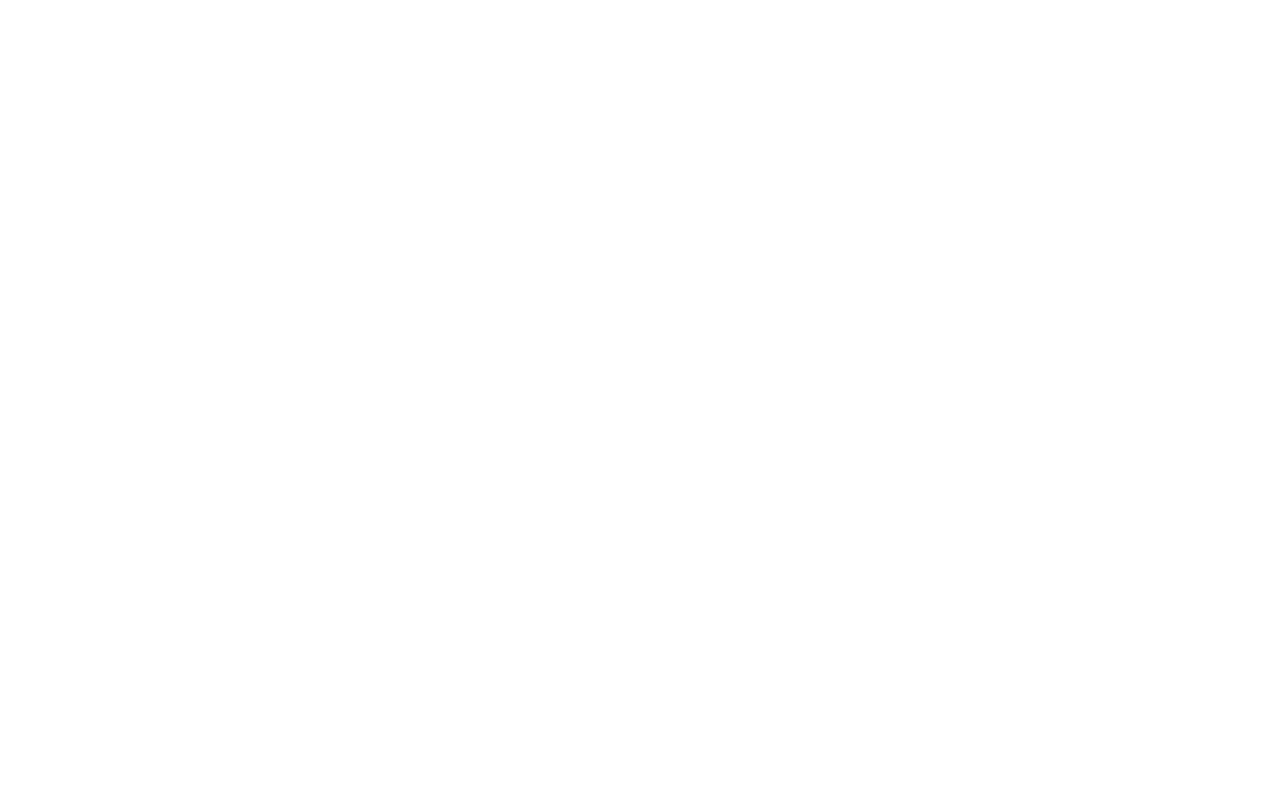
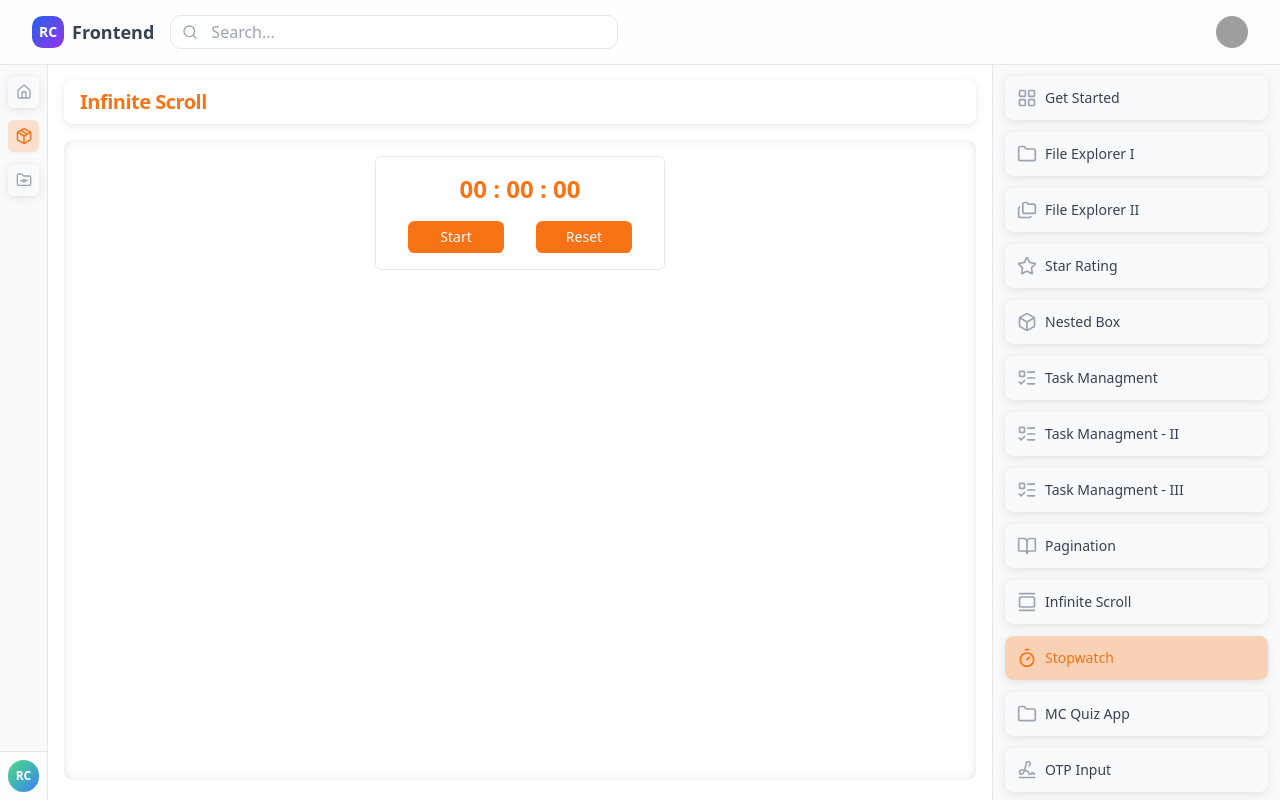
Before and after one commit to sachinrk04/UI-Problems-New, a React (Vite) app: page /ui-problems/stopwatch in a window 1280 px wide. Before the commit this address had no page. Built offline with nearby package versions, Linux system fonts and the light colour scheme; grey boxes are pictures that could not be loaded.

Commit message:
add stopwatch

```diff
--- a/src/App.tsx
+++ b/src/App.tsx
@@ -33,6 +33,7 @@ import StarRating from "./pages/UIProblems/StarRating";
 import NestedBox from "./pages/UIProblems/NestedBox";
 import PaginationPage from "./pages/UIProblems/PaginationPage";
 import InfiniteScrollPage from "./pages/UIProblems/InfiniteScrollPage";
+import StopwatchPage from "./pages/UIProblems/StopwatchPage";
 
 function App() {
   return (
@@ -50,6 +51,7 @@ function App() {
             <Route path="task-managment-iii" element={<TaskManagmentIII />} />
             <Route path="pagination" element={<PaginationPage />} />
             <Route path="infinite-scroll" element={<InfiniteScrollPage />} />
+            <Route path="stopwatch" element={<StopwatchPage />} />
             <Route path="mc-quiz-app" element={<MCQuizApp />} />
             <Route path="otp-input" element={<OtpInput />} />
             <Route path="tic-tac-toe" element={<TicTacToe />} />
--- /dev/null
+++ b/src/components/StopwatchComponents/Stopwatch.tsx
@@ -0,0 +1,57 @@
+import { useEffect, useState } from "react";
+import { Button } from "../ui/button";
+
+const Stopwatch = () => {
+  const [time, setTime] = useState(0);
+  const [isRunning, setIsRunning] = useState(false);
+
+  useEffect(() => {
+    let interval: any;
+
+    if (isRunning) {
+      interval = setInterval(() => {
+        setTime((prev) => prev + 1);
+      }, 1);
+    }
+
+    return () => clearInterval(interval);
+  }, [isRunning]);
+
+  const handleStartPause = () => {
+    setIsRunning((prev) => !prev);
+  };
+
+  const handleReset = () => {
+    setTime(0);
+    setIsRunning(false);
+  };
+
+  const formatTime = (msTime: any) => {
+    const minutes = Math.floor(msTime / 60000);
+    const seconds = Math.floor((msTime % 60000) / 1000);
+    const milliseconds = Math.floor((msTime % 1000));
+    return `${String(minutes).padStart(2, "0")} : ${String(seconds).padStart(
+      2,
+      "0",
+    )} : ${String(milliseconds).padStart(2, "0")}`;
+  };
+  return (
+    <div className="flex items-center justify-center">
+      <div className="flex flex-col items-center justify-center gap-4 px-8 py-4 border border-gray-200 rounded-sm">
+        <h2 className="text-2xl font-semibold text-primary">
+          {formatTime(time)}
+        </h2>
+        <div className="space-x-8">
+          <Button className="w-24 h-8 rounded-sm" onClick={handleStartPause}>
+            {isRunning ? "Pause" : "Start"}
+          </Button>
+          <Button className="w-24 h-8 rounded-sm" onClick={handleReset}>
+            Reset
+          </Button>
+        </div>
+      </div>
+    </div>
+  );
+};
+
+export default Stopwatch;
--- /dev/null
+++ b/src/pages/UIProblems/StopwatchPage.tsx
@@ -0,0 +1,20 @@
+import PageHeader from '@/components/PageHeader'
+import Stopwatch from '@/components/StopwatchComponents/Stopwatch'
+
+const StopwatchPage = () => {
+  return (
+    <div className="flex flex-col p-4 overflow-auto gap-y-4">
+      <div className="w-full px-4 py-2 overflow-auto rounded-md shadow-[0_2px_10px_rgba(0,0,0,0.10)]">
+        <PageHeader title="Infinite Scroll" />
+      </div>
+
+      <div className="flex gap-4">
+        <div className="h-[calc(100vh-10rem)] overflow-auto shadow-[inset_0_0px_10px_rgba(0,0,0,0.10)] rounded-md w-full flex flex-col p-4">
+          <Stopwatch />
+        </div>
+      </div>
+    </div>
+  )
+}
+
+export default StopwatchPage
--- a/src/routes/uiProblemRoutes.tsx
+++ b/src/routes/uiProblemRoutes.tsx
@@ -13,6 +13,7 @@ import {
   SignpostBigIcon,
   Square,
   Star,
+  Timer,
   Users2,
 } from "lucide-react";
 
@@ -84,6 +85,13 @@ export const uiProblemRoutes = [
     name: "Infinite Scroll",
     href: "/ui-problems/infinite-scroll",
     icon: GalleryVertical,
+    sideDescription: "",
+    pageDescription: "",
+  },
+  {
+    name: "Stopwatch",
+    href: "/ui-problems/stopwatch",
+    icon: Timer,
     sideDescription: "",
     pageDescription: "",
   },
```
